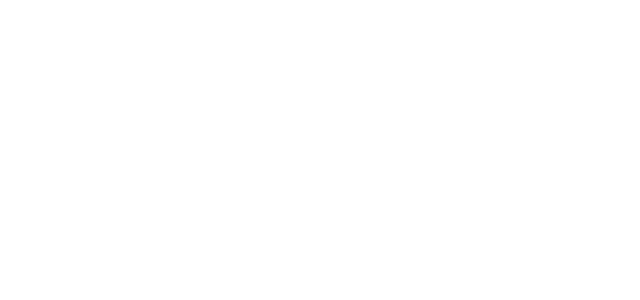
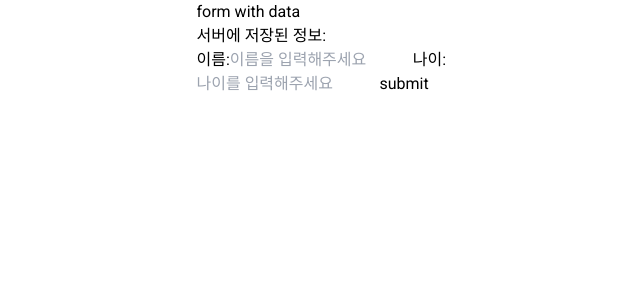
Before and after one commit to develop-13/sturing, a Next.js app: page /example in a window 1280 px wide. Shown: the top 300 px of the page, without its empty margins (256-896 px from the left). Built offline with nearby package versions, Linux system fonts and the light colour scheme; no server answers; the database is empty.

Commit message:
개발 재개

```diff
--- a/package.json
+++ b/package.json
@@ -11,6 +11,7 @@
   "dependencies": {
     "classnames": "^2.5.1",
     "immer": "^10.1.1",
+    "mongoose": "^8.6.3",
     "next": "14.2.4",
     "react": "^18.3.1",
     "react-calendar": "^5.0.0",
--- /dev/null
+++ b/src/app/example/[id]/page.tsx
@@ -0,0 +1,29 @@
+export async function generateStaticParams() {
+  return [{ id: "1" }, { id: "2" }, { id: "3" }, { id: "4" }];
+}
+
+async function fetchData(params: { id: string }) {
+  const res = await fetch(
+    `https://jsonplaceholder.typicode.com/posts/${params.id}`
+  );
+  const data = res.json();
+  return data;
+}
+
+async function page({
+  params,
+}: {
+  params: { id: string };
+  children?: React.ReactNode;
+}) {
+  const data = await fetchData(params);
+  console.log(data);
+
+  return (
+    <div>
+      <h1>{data.title}</h1>
+    </div>
+  );
+}
+
+export default page;
--- /dev/null
+++ b/src/app/example/api/route.ts
@@ -0,0 +1,3 @@
+export async function GET() {
+  return new Response("hello world");
+}
--- a/src/app/example/page.tsx
+++ b/src/app/example/page.tsx
@@ -1,10 +1,56 @@
-"use client";
-import "react-calendar/dist/Calendar.css";
-import Calendar from "react-calendar";
-import { useState } from "react";
+import kv from "@vercel/kv";
 
-function page() {
-  return <></>;
+import { revalidatePath } from "next/cache";
+
+interface Data {
+  name: string;
+  age: number;
 }
 
-export default page;
+export default async function Page({ params }: { params: { id: string } }) {
+  const key = `test:${params.id}`;
+
+  const data = await kv.get<Data>(key);
+
+  async function handleSubmit(formData: FormData) {
+    "use server";
+
+    const name = formData.get("name");
+    const age = formData.get("age");
+
+    await kv.set(key, { name, age });
+
+    revalidatePath(`/server-action/form/${params.id}`);
+  }
+
+  return (
+    <>
+      <h1>form with data</h1>
+      <h2>
+        서버에 저장된 정보:{data?.name} {data?.age}
+      </h2>
+
+      <form action={handleSubmit}>
+        <label htmlFor="name">이름:</label>
+
+        <input
+          type="text"
+          id="name"
+          name="name"
+          defaultValue={data?.name}
+          placeholder="이름을 입력해주세요"
+        />
+
+        <label htmlFor="age">나이:</label>
+        <input
+          type="number"
+          id="age"
+          name="age"
+          defaultValue={data?.age}
+          placeholder="나이를 입력해주세요"
+        />
+        <button type="submit">submit</button>
+      </form>
+    </>
+  );
+}
--- a/src/components/molecules/UserInfoItem.tsx
+++ b/src/components/molecules/UserInfoItem.tsx
@@ -1,6 +1,4 @@
 import React from "react";
-import Image from "../atoms/Image";
-import { profile } from "console";
 
 type TUserInfoItem = {
   name: string;
```
Also changed, not shown: config/database.ts (added, +17 -0 lines), models/post.ts (added, +16 -0 lines), src/app/page.tsx (+2 -6 lines), 1 other file (tests, documents, lock files or other folders).
